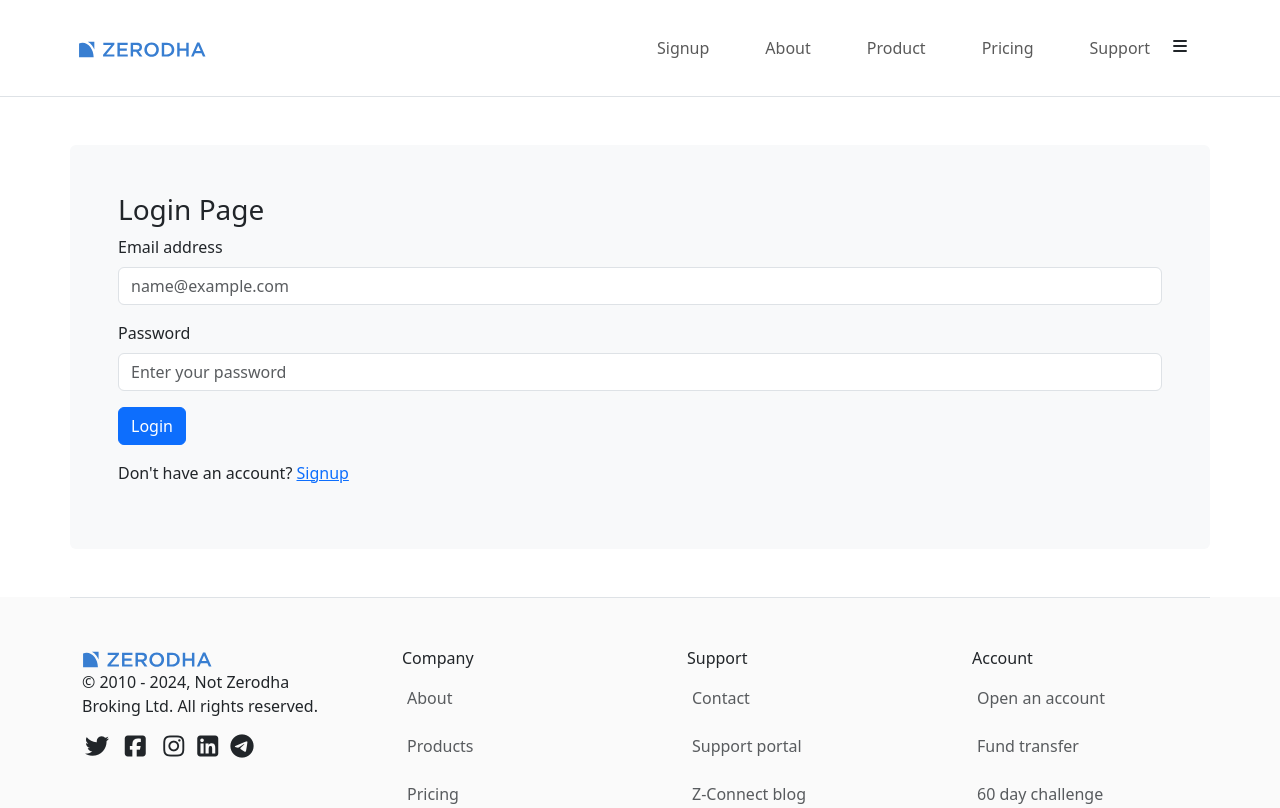
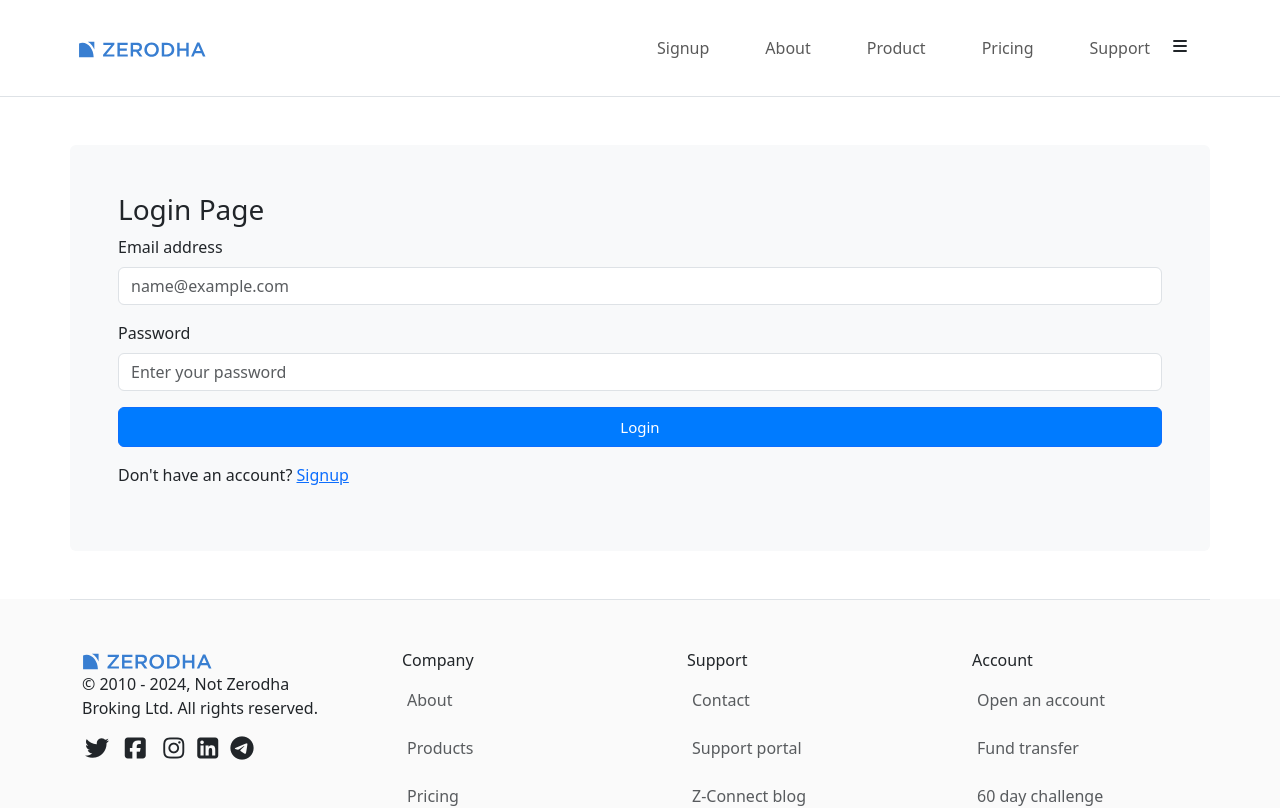
Before and after one commit to anuragsingh97-hub/TradeX, a React (Vite) app in the folder frontend/: page /login in a window 1280 px wide. Shown: the top 808 px of the page. Built offline with nearby package versions, Linux system fonts and the light colour scheme; no server answers.

Commit message:
add loding feature

```diff
--- a/frontend/src/landing_page/login/Login.jsx
+++ b/frontend/src/landing_page/login/Login.jsx
@@ -8,7 +8,8 @@
 
 
 function Login() {
-  console.log("api",API);
+   const [loading, setLoading] = useState(false);
+
   const [formData, setformData] = useState({
     email: "",
     password: "",
@@ -79,7 +80,28 @@
             placeholder="Enter your password"
           />
         </div>
-        <button className="btn btn-primary">Login</button>
+        {/* <button className="btn btn-primary">Login</button> */}
+        <button
+            type="submit"
+            disabled={loading}
+            className="btn w-100 btn-primary"
+            style={{
+              backgroundColor: loading ? "#657cff" : " #007bff",
+              padding: "8px",
+              fontSize: "15px",
+              cursor: loading ? "not-allowed" : "pointer",
+            }}
+          >
+            {loading && (
+              <div
+                className="spinner-border spinner-border-sm me-2"
+                role="status"
+                aria-hidden="true"
+              ></div>
+            )}
+
+            {loading ? "Logging in..." : "Login"}
+          </button>
       </form>
       <ToastContainer />
       <p className="mt-3">
--- a/frontend/src/landing_page/signup/Signup.jsx
+++ b/frontend/src/landing_page/signup/Signup.jsx
@@ -7,6 +7,7 @@
 const API = import.meta.env.VITE_API_URL;
 
 function Signup() {
+  const [loading, setLoading] = useState(false);
   const [formData, setFormData] = useState({
     username: "",
     email: "",
@@ -59,7 +60,8 @@
         }, 1000);
       } else if (data.error) {
         notifyError(
-          data.error.details?.[0]?.message || "Signup failed. Please try again."
+          data.error.details?.[0]?.message ||
+            "Signup failed. Please try again.",
         );
       } else {
         notifyError(data.message || "Signup failed. Please try again.");
@@ -155,16 +157,33 @@
           />
         </div>
 
-        <button className="btn btn-primary w-100">
-          Create Account
+        <button
+          type="submit"
+          disabled={loading}
+          className="btn w-100 btn-primary"
+          style={{
+            backgroundColor: loading ? "#657cff" : " #007bff",
+            padding: "8px",
+            fontSize: "15px",
+            cursor: loading ? "not-allowed" : "pointer",
+          }}
+        >
+          {loading && (
+            <div
+              className="spinner-border spinner-border-sm me-2"
+              role="status"
+              aria-hidden="true"
+            ></div>
+          )}
+
+          {loading ? "Logging in..." : "Signup"}
         </button>
       </form>
 
       <ToastContainer />
 
       <p className="mt-3 text-center">
-        Already have an account?{" "}
-        <Link to="/login">Login</Link>
+        Already have an account? <Link to="/login">Login</Link>
       </p>
     </div>
   );
```
